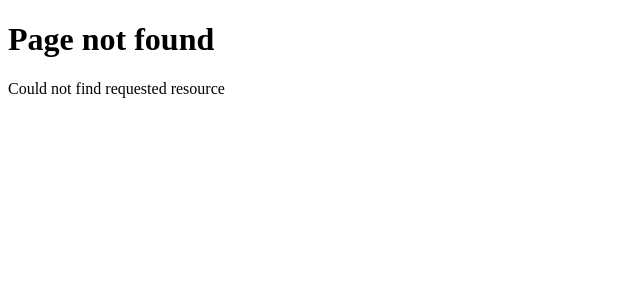
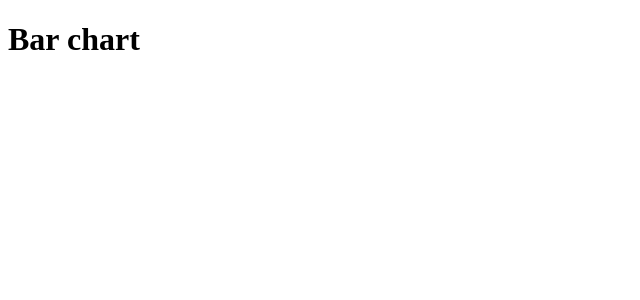
Before and after one commit to KhoslaGA/Practice, a Next.js app in the folder my-app/: page /dashboard in a window 1280 px wide. Before the commit this address had no page. Shown: the top 300 px of the page, without its empty margins (0-640 px from the left). Built offline with nearby package versions, Linux system fonts and the light colour scheme.

Commit message:
File Colocation

```diff
--- /dev/null
+++ b/my-app/src/app/dashboard/line-chart.tsx
@@ -0,0 +1,3 @@
+export default function LineChart() {
+  return <h1>Line Chart</h1>;
+}
--- /dev/null
+++ b/my-app/src/app/dashboard/page.tsx
@@ -0,0 +1,8 @@
+export default function barChart() {
+  return <h1>Bar chart</h1>;
+}
+
+// export default function Dashboard() {
+//   return;
+//   <h1>Dashboard</h1>;
+// }
```
